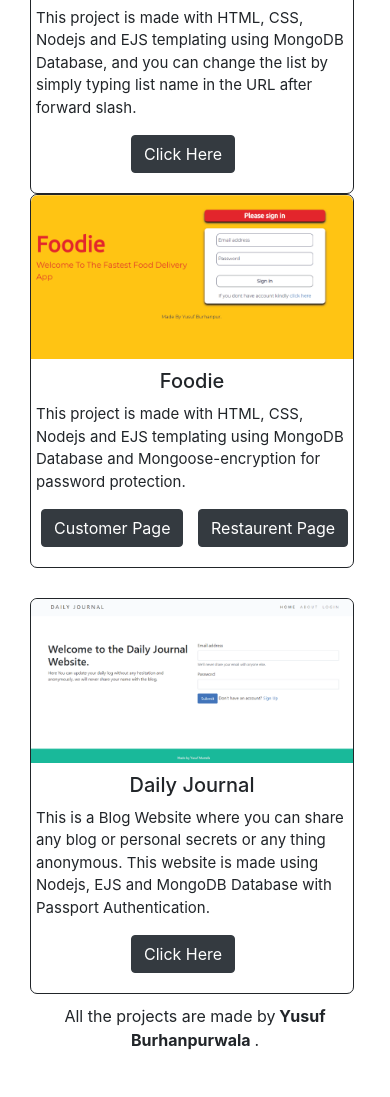
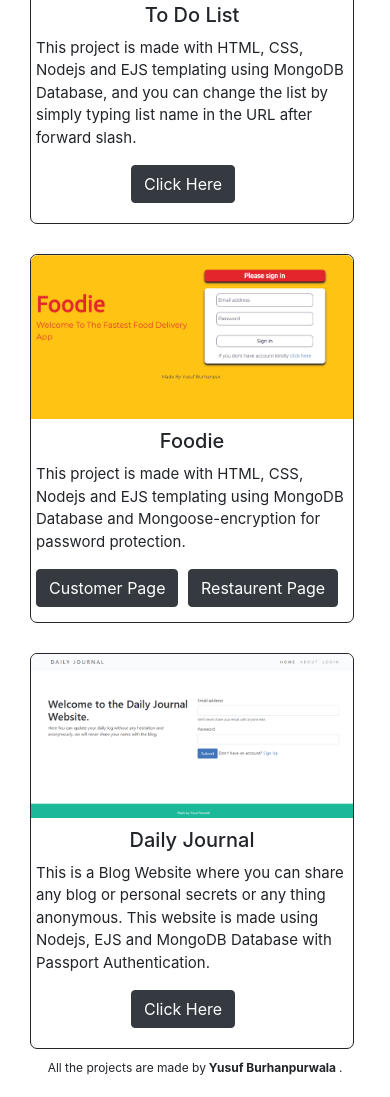
Before and after one commit to yusuf-burhanpur/projects, a website: page public/final.html in a window 390 px wide. Shown: the part 699-1796 px from the top of the page. Before the commit the page ends 1771 px from the top, so only its background shows below. Drawn offline with nearby package versions, Linux system fonts and the light colour scheme.

Commit message:
added media query

```diff
--- a/public/css/styles.css
+++ b/public/css/styles.css
@@ -56,3 +56,16 @@ img {
     margin-top: 10px;
     margin-bottom: 20px;
 }
+
+@media (max-width: 768px) {
+    .foodie-button {
+        margin-left: 5px;
+        margin-bottom: 15px;
+    }
+    .button {
+        margin-bottom: 15px;
+    }
+    .footer {
+        font-size: 12px;
+    }
+}
--- a/public/final.html
+++ b/public/final.html
@@ -35,6 +35,7 @@
                     </div>
                   </div>
             </div>
+            <div id="row">
             <div class="col-lg-4 col-sm-6">
                 <div class="box">
                     <img src="images/to-do-list.png" alt="to-do-list" width="100%">
@@ -45,6 +46,8 @@
                     </div>
                   </div>
             </div>
+            </div>
+            <div id="row">
             <div class="col-lg-4 col-sm-6">
                 <div class="box">
                     <img src="images/foodie-app.png" alt="foodie-app" width="100%">
@@ -55,6 +58,7 @@
                     </div>
                   </div>
             </div>
+          </div>
             <div id="row">
                 <div class="col-lg-4 col-sm-6">
                     <div class="box">
```
